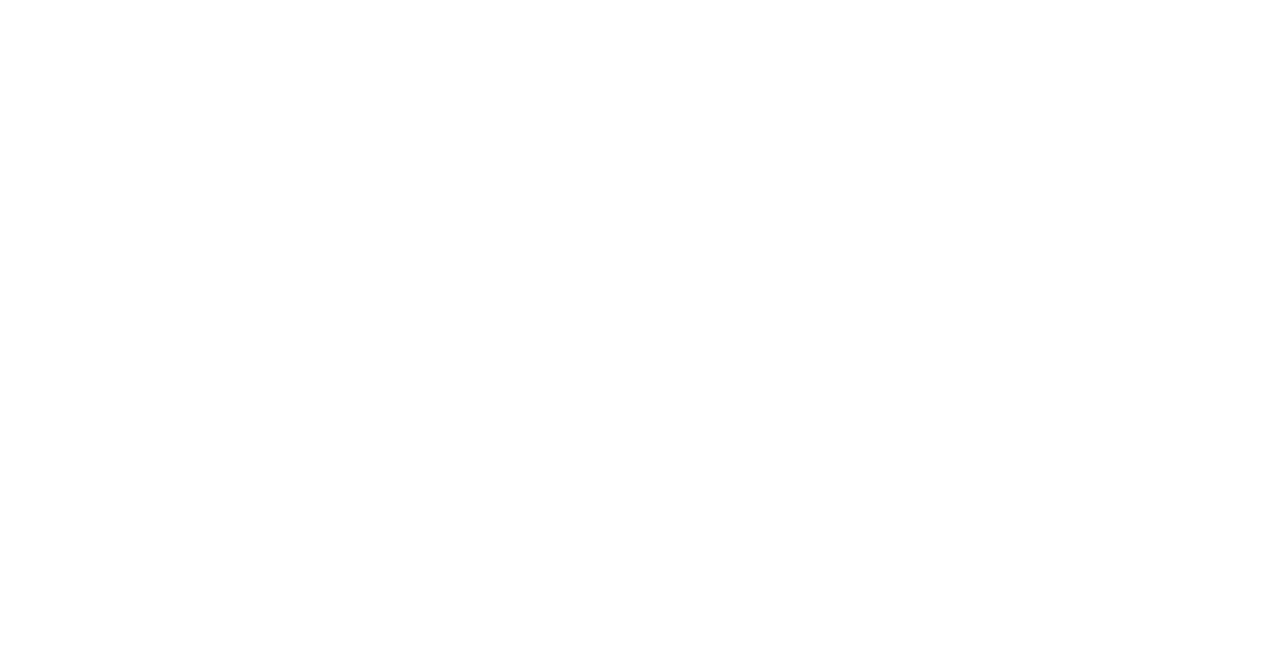
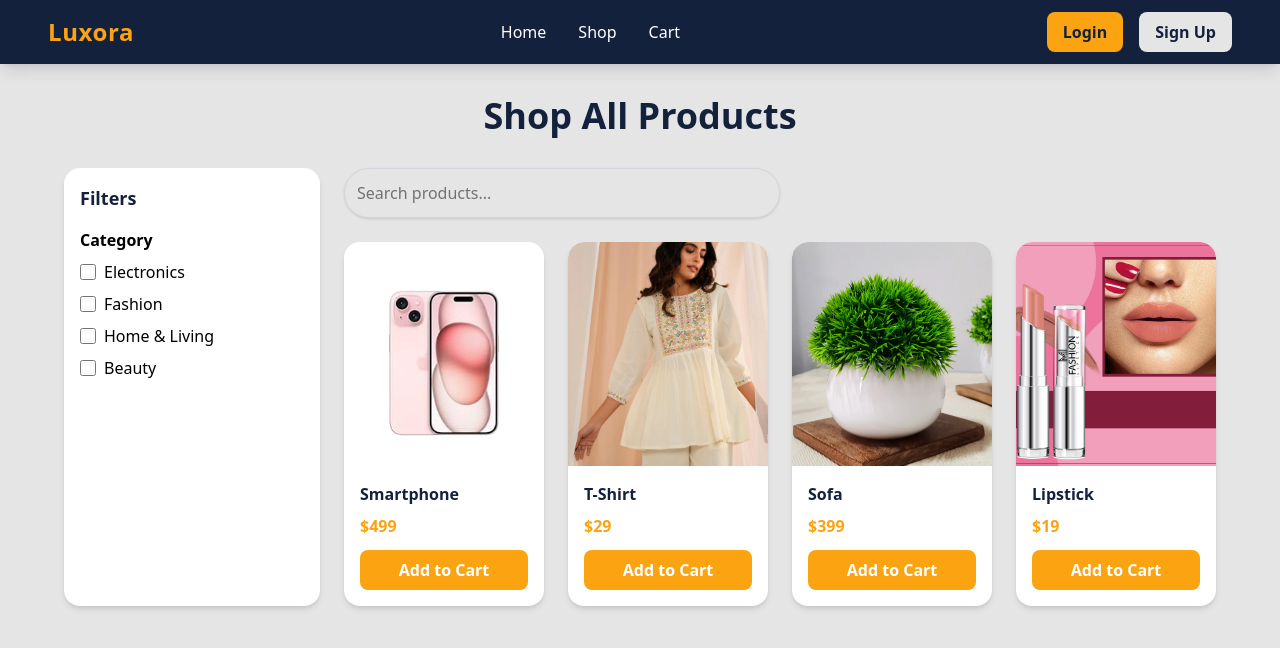
Before and after one commit to arorarish245/Luxora, a React (Vite) app in the folder frontend/: page /shop in a window 1280 px wide. Before the commit this address had no page. Shown: the top 648 px of the page. Built offline with nearby package versions, Linux system fonts and the light colour scheme.

Commit message:
Add initial Shop page layout with filters and product grid

```diff
--- a/frontend/src/App.jsx
+++ b/frontend/src/App.jsx
@@ -2,6 +2,7 @@
 import Signup from "./pages/Signup";
 import Login from "./pages/Login";
 import Home from "./pages/Home";
+import Shop from "./pages/Shop";
 
 function App() {
   return (
@@ -10,6 +11,7 @@
         <Route path="/" element={<Home />} />
         <Route path="/signup" element={<Signup />} />
         <Route path="/login" element={<Login />} />
+        <Route path="/shop" element={<Shop />} />
       </Routes>
     </Router>
   );
--- /dev/null
+++ b/frontend/src/components/Filters.jsx
@@ -0,0 +1,26 @@
+import React from "react";
+
+const categories = ["Electronics", "Fashion", "Home & Living", "Beauty"];
+
+export default function Filters() {
+  return (
+    <div className="w-full md:w-64 bg-white rounded-2xl p-4 shadow-md mb-6 md:mb-0 sticky top-20">
+  <h2 className="font-bold text-[#14213D] mb-4 text-lg">Filters</h2>
+
+  <div className="mb-4">
+    <h3 className="font-semibold mb-2">Category</h3>
+    <ul>
+      {categories.map((cat, idx) => (
+        <li key={idx} className="mb-2">
+          <label className="flex items-center gap-2 cursor-pointer hover:text-[#FCA311] transition">
+            <input type="checkbox" className="accent-[#FCA311] w-4 h-4" />
+            {cat}
+          </label>
+        </li>
+      ))}
+    </ul>
+  </div>
+</div>
+
+  );
+}
--- /dev/null
+++ b/frontend/src/components/ProductCard.jsx
@@ -0,0 +1,21 @@
+import React from "react";
+
+export default function ProductCard({ product }) {
+  return (
+    <div className="bg-white rounded-2xl shadow-md overflow-hidden transform transition hover:scale-105 hover:shadow-2xl cursor-pointer">
+  <img
+  src={product.image}
+  alt={product.name}
+  className="w-full h-56 object-cover rounded-t-2xl transform transition duration-500 hover:scale-105 hover:shadow-lg"
+/>
+  <div className="p-4">
+    <h3 className="font-semibold text-[#14213D]">{product.name}</h3>
+    <p className="text-[#FCA311] font-bold mt-2">${product.price}</p>
+    <button className="mt-3 w-full bg-[#FCA311] text-white py-2 rounded-lg font-semibold hover:bg-[#e5940d] transition">
+      Add to Cart
+    </button>
+  </div>
+</div>
+
+  );
+}
--- /dev/null
+++ b/frontend/src/components/ProductsGrid.jsx
@@ -0,0 +1,20 @@
+import React from "react";
+import ProductCard from "./ProductCard";
+
+// Dummy data for now
+const products = [
+  { id: 1, name: "Smartphone", price: 499, image: "src/assets/images/electronics.jpg" },
+  { id: 2, name: "T-Shirt", price: 29, image: "src/assets/images/clothes.webp" },
+  { id: 3, name: "Sofa", price: 399, image: "src/assets/images/home.webp" },
+  { id: 4, name: "Lipstick", price: 19, image: "src/assets/images/beauty.webp" },
+];
+
+export default function ProductsGrid() {
+  return (
+    <div className="grid grid-cols-1 sm:grid-cols-2 md:grid-cols-3 lg:grid-cols-4 gap-6">
+      {products.map((product) => (
+        <ProductCard key={product.id} product={product} />
+      ))}
+    </div>
+  );
+}
--- /dev/null
+++ b/frontend/src/components/SearchBar.jsx
@@ -0,0 +1,23 @@
+import React, { useState } from "react";
+
+export default function SearchBar() {
+    const [query, setQuery] = useState("");
+
+    const handleSearch = (e) => {
+        e.preventDefault();
+        console.log("Search query:", query);
+        // Later connect to backend API to fetch products
+    };
+
+    return (
+        <form onSubmit={handleSearch} className="mb-6">
+            <input
+                type="text"
+                value={query}
+                onChange={(e) => setQuery(e.target.value)}
+                placeholder="Search products..."
+                className="w-full md:w-1/2 p-3 rounded-full border border-gray-300 shadow-sm focus:outline-none focus:ring-2 focus:ring-[#FCA311]"
+            />
+        </form>
+    );
+}
--- /dev/null
+++ b/frontend/src/pages/Shop.jsx
@@ -0,0 +1,30 @@
+import React from "react";
+import Navbar from "../components/Navbar";
+import Footer from "../components/Footer";
+import SearchBar from "../components/SearchBar";
+import Filters from "../components/Filters";
+import ProductsGrid from "../components/ProductsGrid";
+
+export default function Shop() {
+  return (
+    <div className="bg-[#E5E5E5] min-h-screen">
+      <Navbar />
+
+      {/* Page Title */}
+      <div className="text-center py-8">
+        <h1 className="text-4xl font-bold text-[#14213D]">Shop All Products</h1>
+      </div>
+
+      {/* Search + Filters */}
+      <div className="flex flex-col md:flex-row px-6 md:px-16 gap-6">
+        <Filters />
+        <div className="flex-1">
+          <SearchBar />
+          <ProductsGrid />
+        </div>
+      </div>
+
+      {/* <Footer /> */}
+    </div>
+  );
+}
```
